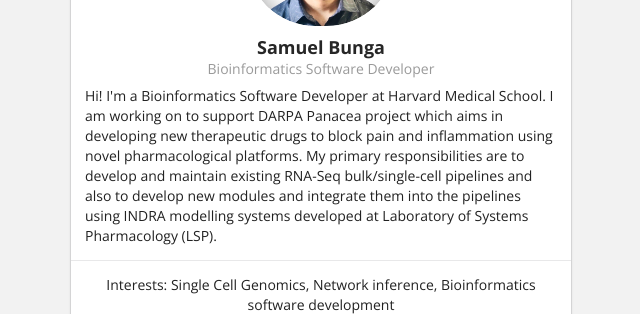
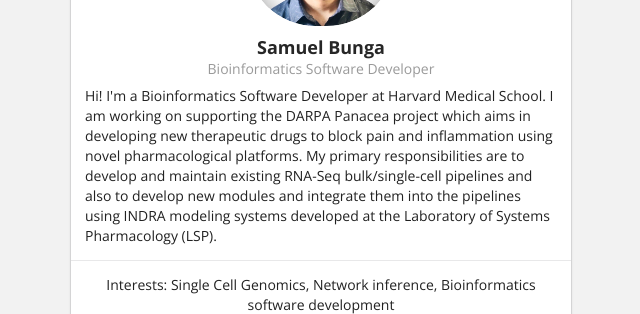
Before and after one commit to samuelbunga/samuelbunga.github.io, a Jekyll site: the page built from index.html, in a window 1280 px wide. Shown: the part 247-561 px from the top of the page, without its empty margins (319-959 px from the left). Built offline with Jekyll 4.4.1, drawn with Linux system fonts in a browser that asks for light colours.

Commit message:
Update bio.json

```diff
--- a/_data/bio.json
+++ b/_data/bio.json
@@ -6,7 +6,7 @@
     "email": "bunga.s@northeastern.edu",
     "phone": "857-701-9190",
     "website": "https://samuelbunga.github.io",
-    "summary": "Hi! I'm a Bioinformatics Software Developer at Harvard Medical School. I am working on to support DARPA Panacea project which aims in developing new therapeutic drugs to block pain and inflammation using novel pharmacological platforms. My primary responsibilities are to develop and maintain existing RNA-Seq bulk/single-cell pipelines and also to develop new modules and integrate them into the pipelines using INDRA modelling systems developed at Laboratory of Systems Pharmacology (LSP).",
+    "summary": "Hi! I'm a Bioinformatics Software Developer at Harvard Medical School. I am working on supporting the DARPA Panacea project which aims in developing new therapeutic drugs to block pain and inflammation using novel pharmacological platforms. My primary responsibilities are to develop and maintain existing RNA-Seq bulk/single-cell pipelines and also to develop new modules and integrate them into the pipelines using INDRA modeling systems developed at the Laboratory of Systems Pharmacology (LSP).",
     "location": {
       "address": "",
       "postalCode": "02130",
```
